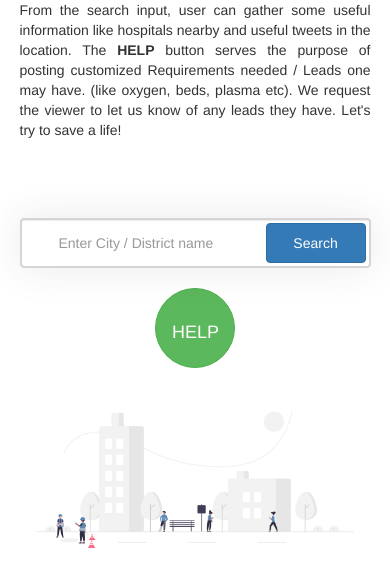
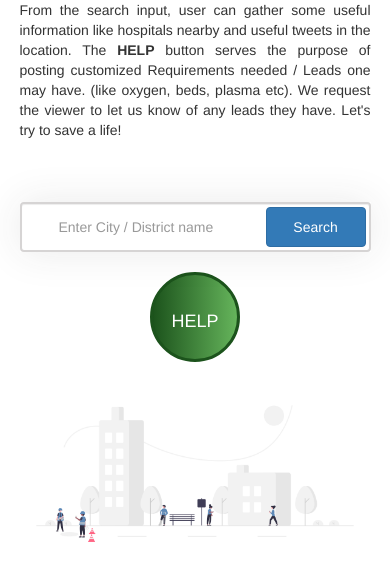
Before and after one commit to shivanshsinghal107/helping-hand, a Flask app: page / in a window 390 px wide. Shown: the part 262-844 px from the top of the page. Run offline with Flask 2, Linux system fonts and the light colour scheme; some libraries are stand-ins or nearby versions.

Commit message:
ui changes

```diff
--- a/templates/about.html
+++ b/templates/about.html
@@ -62,7 +62,7 @@
                     <span class="icon-bar"></span>
                     <span class="icon-bar"></span>
                 </button>
-                <a class="navbar-brand" href="#"><img src="https://github.com/shivanshsinghal107/helping-hand/blob/main/static/helpinghandlogo.png?raw=true" /></a>
+                <a class="navbar-brand" href="/"><img src="https://github.com/shivanshsinghal107/helping-hand/blob/main/static/helpinghandlogo.png?raw=true" /></a>
             </div>
             <div class="collapse navbar-collapse" id="myNavbar">
                 <ul class="nav navbar-nav navbar-right">
--- a/templates/home.html
+++ b/templates/home.html
@@ -48,15 +48,21 @@
     width: 150px;
     height: 150px;
     border-radius: 150px;
+    border: 3px solid rgb(28, 83, 28);
     text-align: center;
     margin-top: 2%;
+    background-image: linear-gradient(to right, rgb(28, 83, 28) , rgb(101, 180, 91));
+}
+
+.btn-circle:hover{
+    background-image: linear-gradient(to right, rgb(101, 180, 91) , rgb(101, 180, 91));
 }
 
 .search {
     width: 75%;
     position: relative;
     box-shadow: 0 0 40px rgba(51, 51, 51, .1);
-    margin-top: 5%;
+    margin-top: 1%;
 
 }
 
@@ -97,8 +103,8 @@ p{
 @media only screen and (max-width: 600px) {
 
   .btn-circle{
-      width: 80px;
-    height: 80px;
+      width: 90px;
+    height: 90px;
     margin-top: 5%;
     margin-bottom: 5%;
   }
```
Also changed, not shown: templates/get.html (+13 -3 lines).
